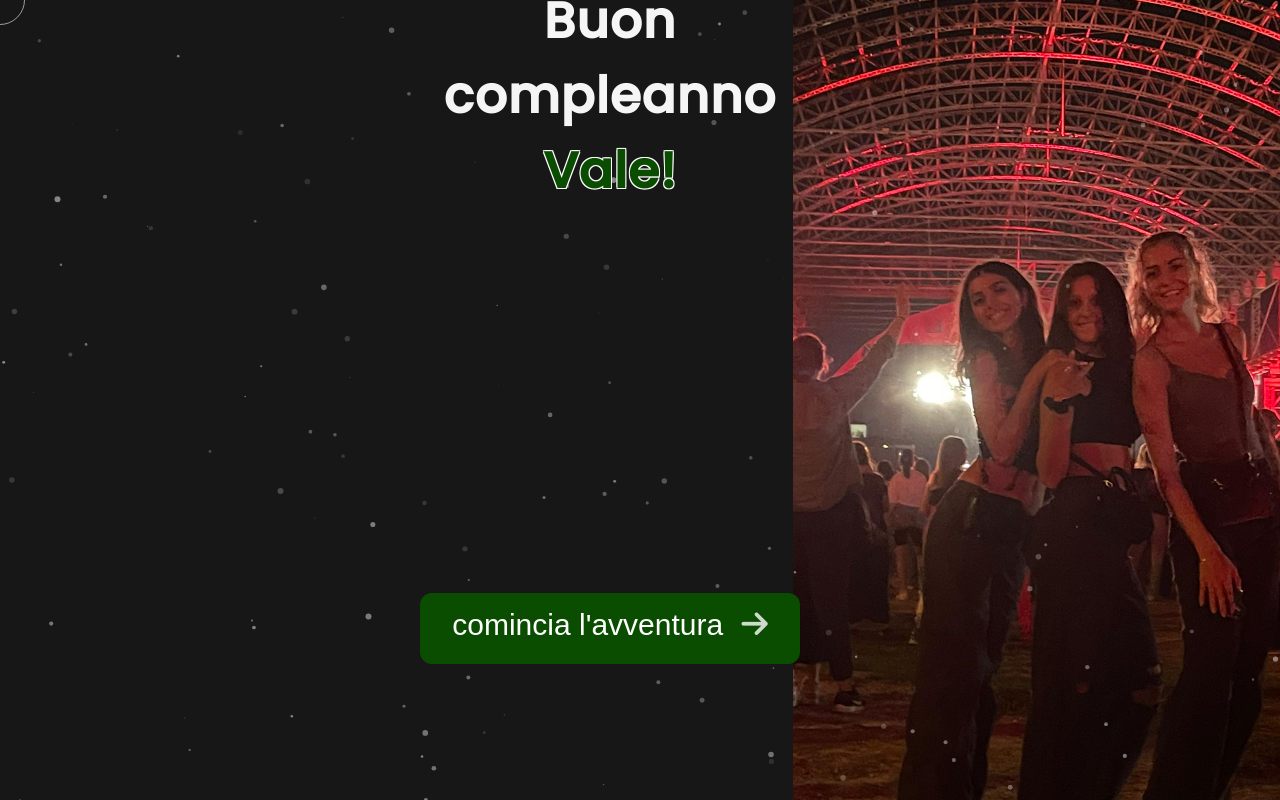
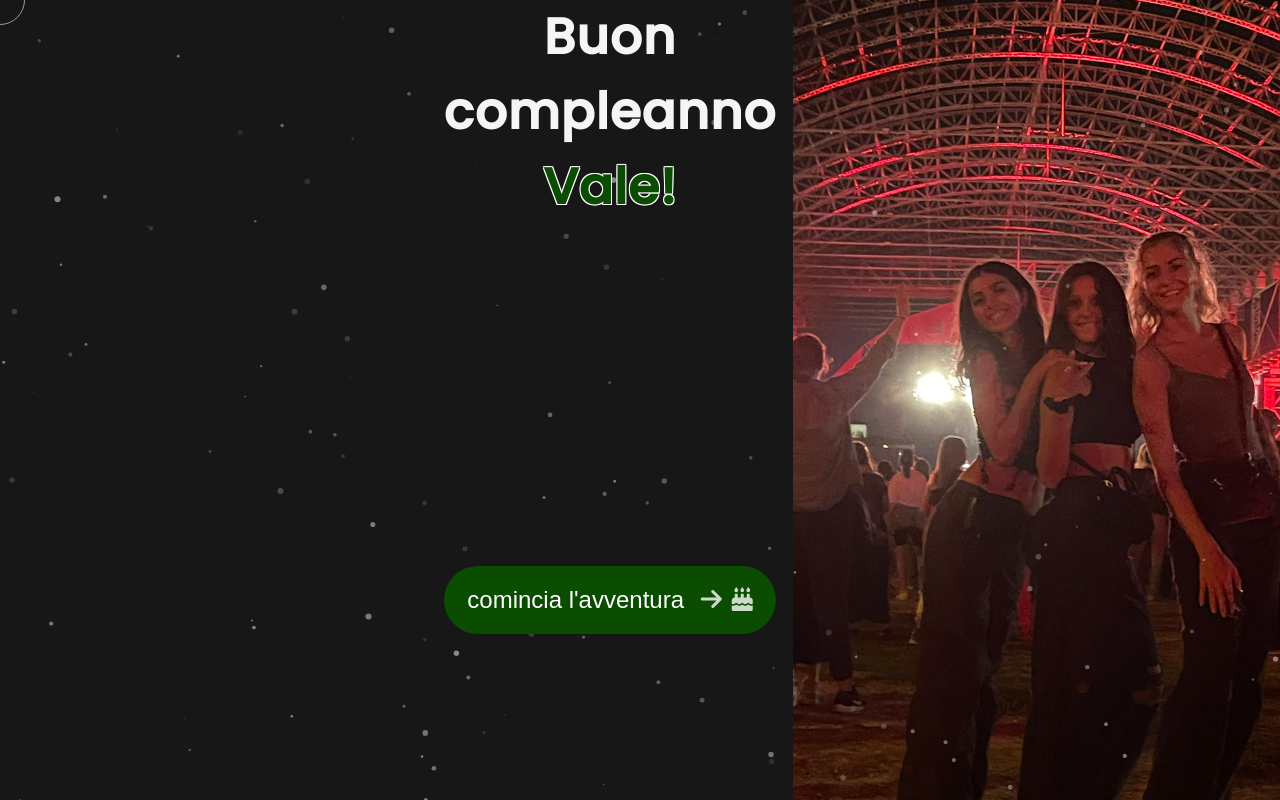
Before and after one commit to andreaferraboli/vale, a website: page index.html in a window 1280 px wide. Drawn offline with nearby package versions, Linux system fonts and the light colour scheme.

Commit message:
small fixes

```diff
--- a/css/index.css
+++ b/css/index.css
@@ -301,23 +301,23 @@
   font-weight: 700;
   font-family: poppins;
   font-size: 50px;
-  margin-bottom: 100%;
-  margin-top: -40%;
 }
 
 .adventury {
   background-color:#0a4d00; /* Green */
   border: none;
   color: white;
-  border-radius: 12px;
-  padding: 15px 32px;
+  border-radius: 50px;
+  padding: 20px 20px;
   text-align: center;
   text-decoration: none;
   display: inline-block;
-  font-size: 30px;
+  font-size: 1.5rem;
+  width: 100%;
 }
 .adventury .icon{
   margin-left:10px ;
+  height: auto;
 }
 
 .header-content .secondline {
--- a/index.html
+++ b/index.html
@@ -42,8 +42,10 @@
     <!--Social Media Links end-->
     <div class="header-content">
       <div class="header-content-box">
-        <div class="firstline ">Buon <br> compleanno<span class="color"><br>Vale! </span></div>
-        <button class="adventury" onclick="apriForm()">comincia l'avventura <i class="fas fa-arrow-right icon"></i> </button>
+        <div class="firstline " style="height: 50vh">Buon <br> compleanno<span class="color"><br>Vale! </span></div>
+        <div style="height: 50vh; align-items: center;justify-content: center;display: flex">
+          <button class="adventury" onclick="apriForm()">comincia l'avventura <i class="fas fa-arrow-right icon"></i><i class="icon fa-sharp fa-solid fa-cake-candles"></i> </button>
+        </div>
 
       </div>
     </div>
```
